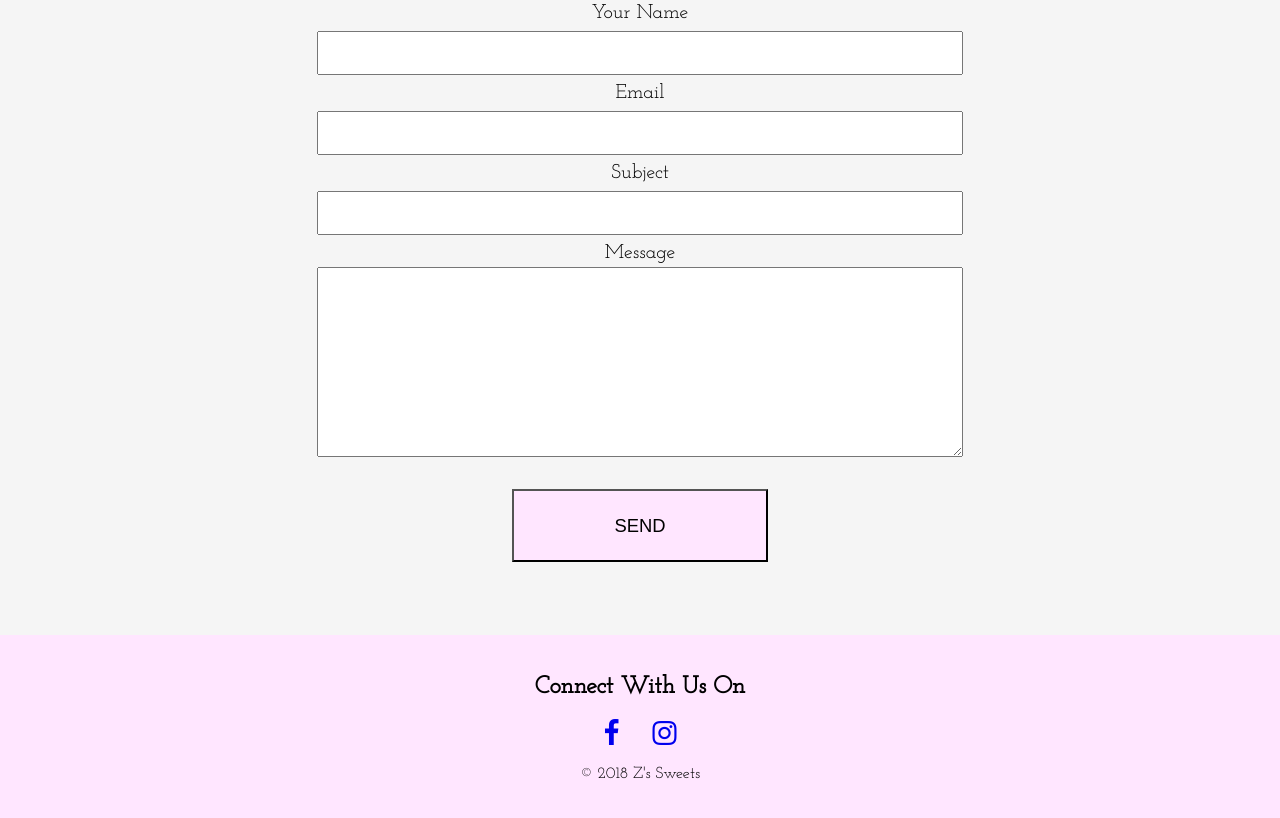
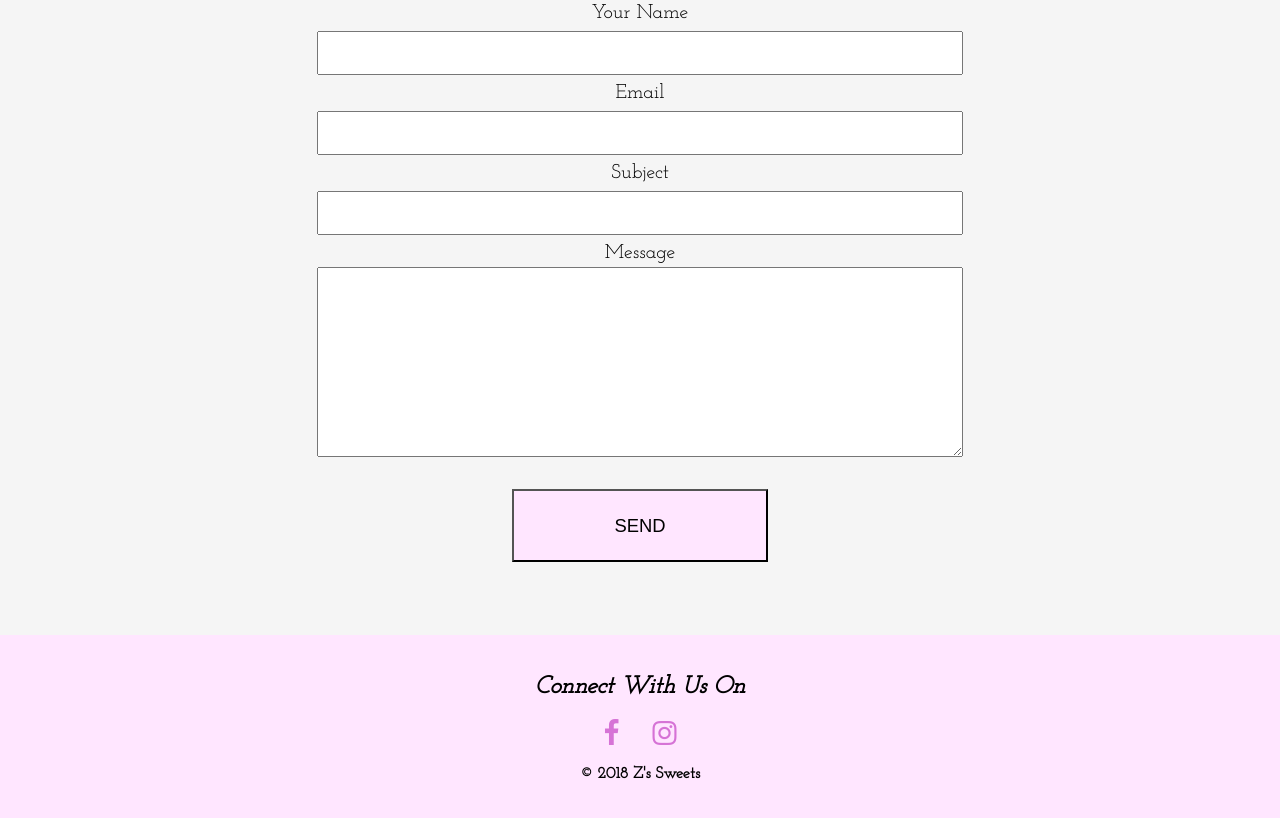
Before and after one commit to mcopanos/sweet-sass, a plain HTML site: page index.html in a window 1280 px wide. Shown: the part 10403-11221 px from the top of the page. Drawn offline with Linux system fonts and the light colour scheme.

Commit message:
footer changes

```diff
--- a/index.html
+++ b/index.html
@@ -269,7 +269,7 @@
     <!-- Footer Section -->
      <Footer>
          <div class="footer">
-            <h2>Connect With Us On</h2>
+            <h2><em>Connect With Us On</em></h2>
             <div tabindex="0">
                 <a target="blank" href="https://www.facebook.com/Zs-Sweets-995362927312585/" aria-label="Facebook"><i class="fa fa-facebook" aria-hidden="true"></i></a>
                 <a target="blank" href="https://www.instagram.com/zs.sweets/" aria-label="Instagram"><i class="fa fa-instagram" aria-hidden="true"></i></a>
--- a/style.css
+++ b/style.css
@@ -410,6 +410,7 @@ input[type=submit] {
     width: 100%;
     margin: 0 none;
     height: auto;
+    font-weight: 900;
 }
 
 .footer a {
@@ -417,6 +418,7 @@ input[type=submit] {
     padding: .5em;
     float: none;
     font-size: 1.75rem;
+    color: #d673d6;
 }
 
 /* Top Button */
```
